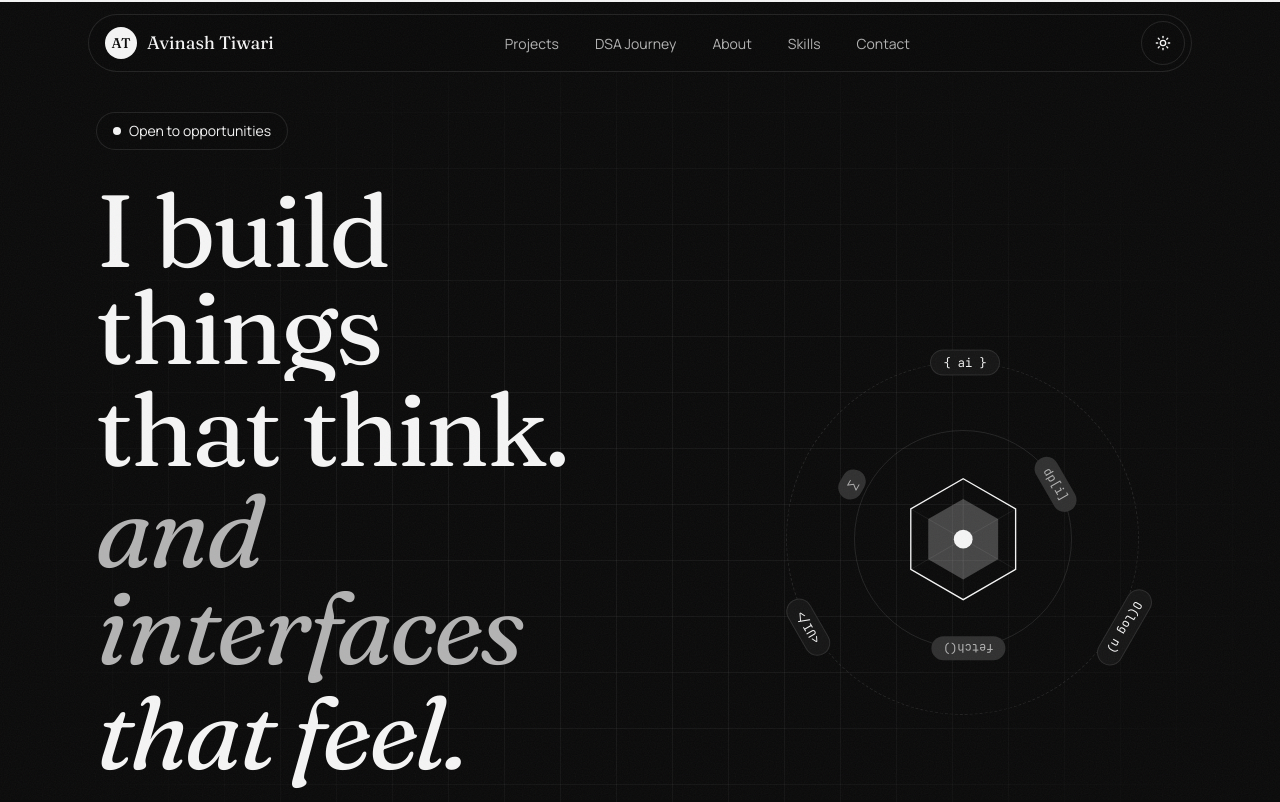
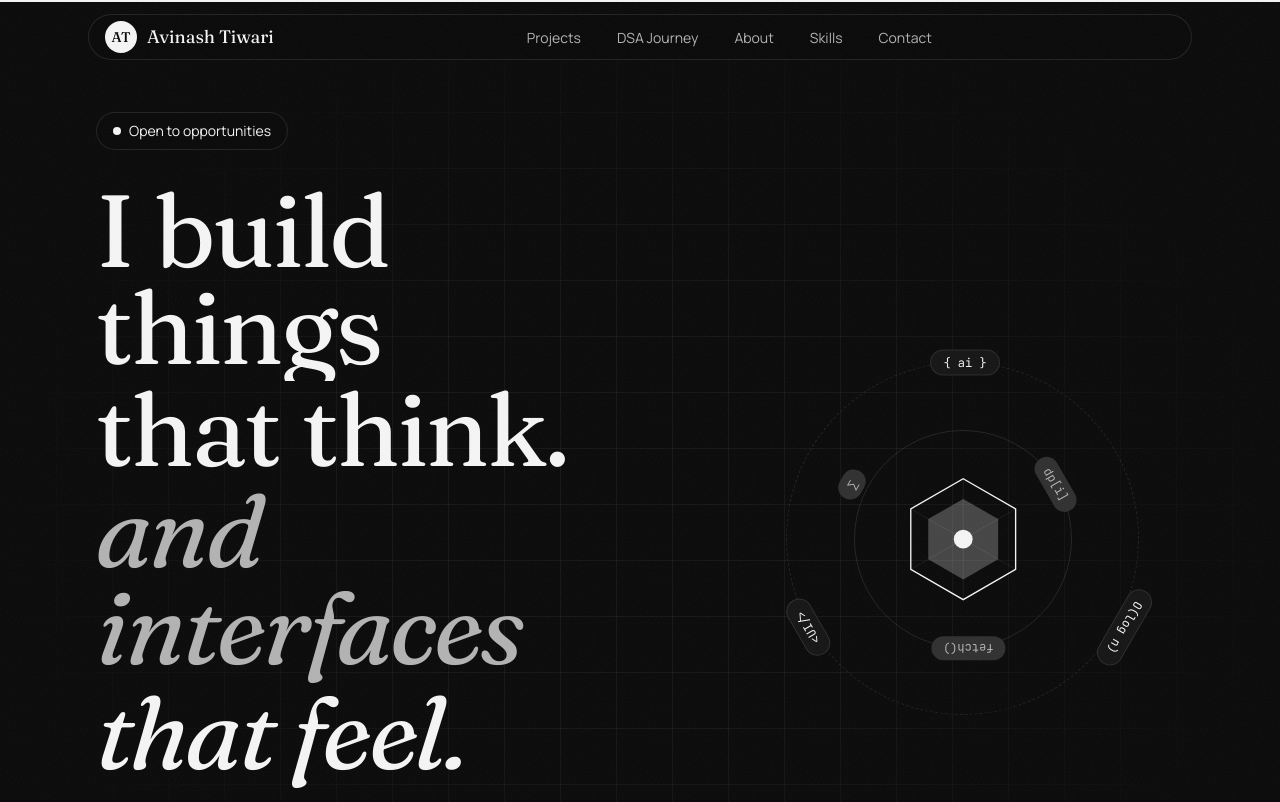
Before and after one commit to AVINASHTIWARI14/portfolio, a React (Vite) app: page / in a window 1280 px wide. Shown: the top 802 px of the page. Built offline with nearby package versions, Linux system fonts and the light colour scheme.

Commit message:
Remove theme toggle and keep dark mode only

```diff
--- a/src/components/portfolio/Nav.tsx
+++ b/src/components/portfolio/Nav.tsx
@@ -1,6 +1,6 @@
 import { useEffect, useState } from "react";
 import { motion, useScroll, useSpring, AnimatePresence } from "framer-motion";
-import { Menu, Moon, Sun, X } from "lucide-react";
+import { Menu, X } from "lucide-react";
 import { navItems } from "@/data/portfolio";
 import { cn } from "@/lib/utils";
 
@@ -18,30 +18,6 @@ function useActiveSection() {
     return () => obs.disconnect();
   }, []);
   return active;
-}
-
-function ThemeToggle() {
-  const [light, setLight] = useState(false);
-  useEffect(() => {
-    const saved = localStorage.getItem("theme") === "light";
-    setLight(saved);
-    document.documentElement.classList.toggle("light", saved);
-  }, []);
-  const toggle = () => {
-    const next = !light;
-    setLight(next);
-    document.documentElement.classList.toggle("light", next);
-    localStorage.setItem("theme", next ? "light" : "dark");
-  };
-  return (
-    <button
-      onClick={toggle}
-      aria-label={light ? "Switch to dark theme" : "Switch to light theme"}
-      className="grid h-11 w-11 place-items-center rounded-full border border-border text-foreground transition-colors hover:border-lime hover:text-lime"
-    >
-      {light ? <Moon className="h-4 w-4" /> : <Sun className="h-4 w-4" />}
-    </button>
-  );
 }
 
 export function Nav() {
@@ -88,7 +64,6 @@ export function Nav() {
             ))}
           </ul>
           <div className="flex items-center gap-1.5">
-            <ThemeToggle />
             <button
               className="grid h-11 w-11 place-items-center rounded-full border border-border md:hidden"
               onClick={() => setOpen((o) => !o)}
```
